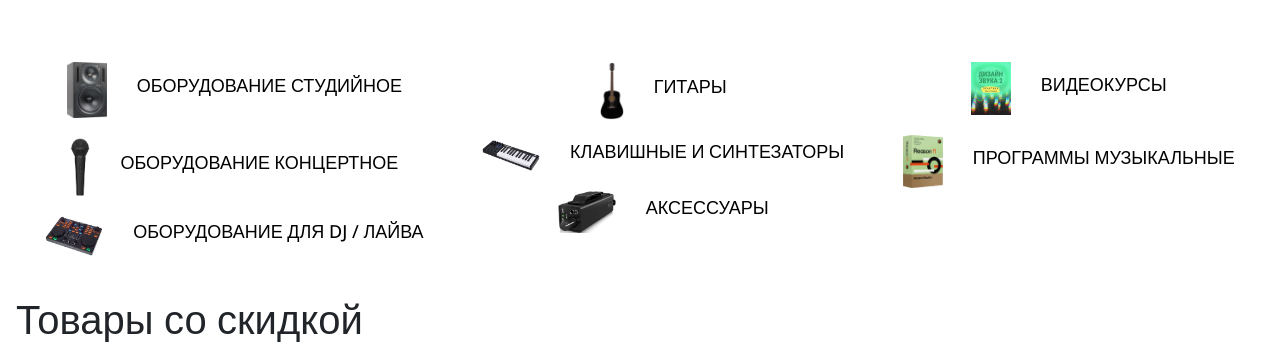
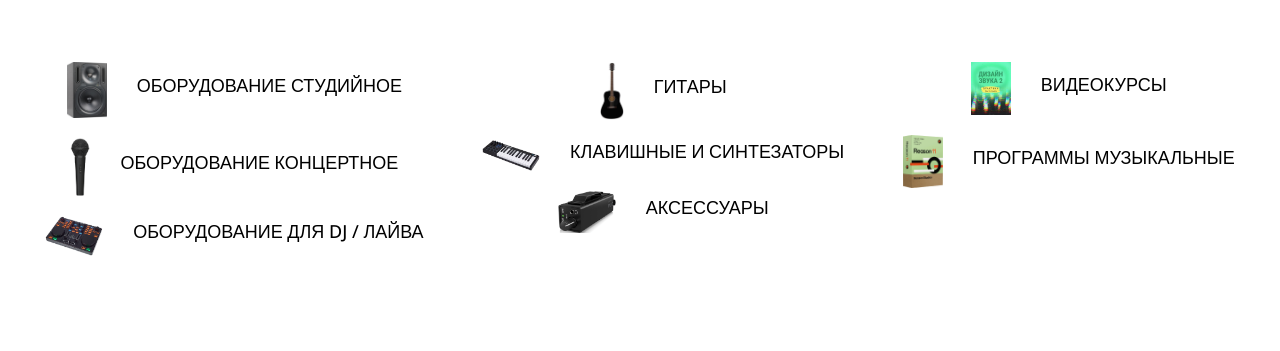
Before and after one commit to Afruz-Malikov/project_group1, a website built with webpack: page dist/index.html in a window 1280 px wide. Shown: the part 456-807 px from the top of the page. Built offline with nearby package versions, Linux system fonts and the light colour scheme.

Commit message:
каталог

```diff
--- a/dist/css/mainIndex.css
+++ b/dist/css/mainIndex.css
@@ -103,6 +103,3 @@ h3{
 	justify-content: start;
 	font-size: 18px;
 }
-.tov-skid{
-
-}
--- a/dist/index.html
+++ b/dist/index.html
@@ -163,21 +163,6 @@
 					</a>
 				</div>
 			</nav>
-
-			<div class="tov-skid">
-				<h1>Товары со скидкой</h1>
-
-			</div>
-
-
-
-
-
-
-
-
-
-
 		</div>
 	</main>
 	<footer>
```
